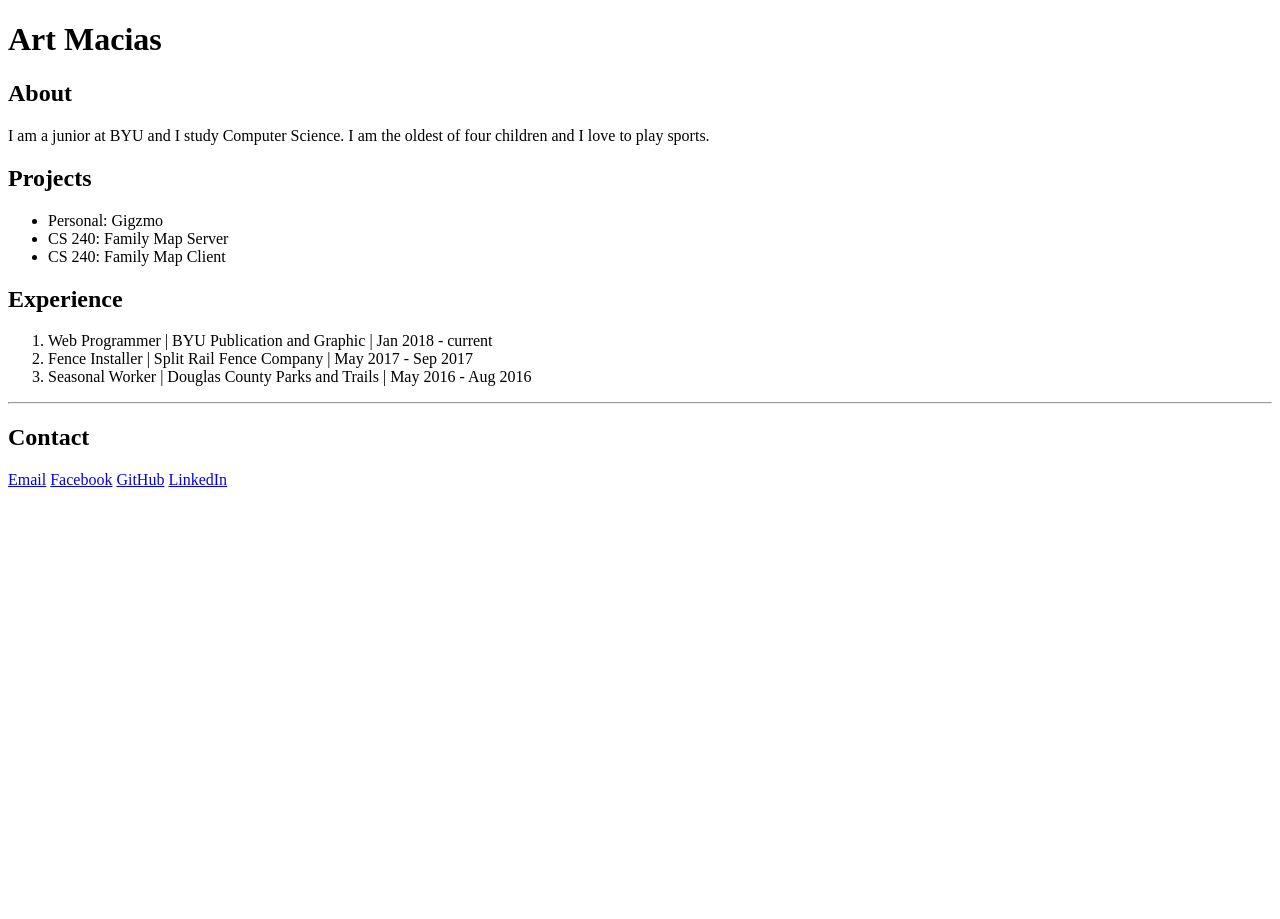
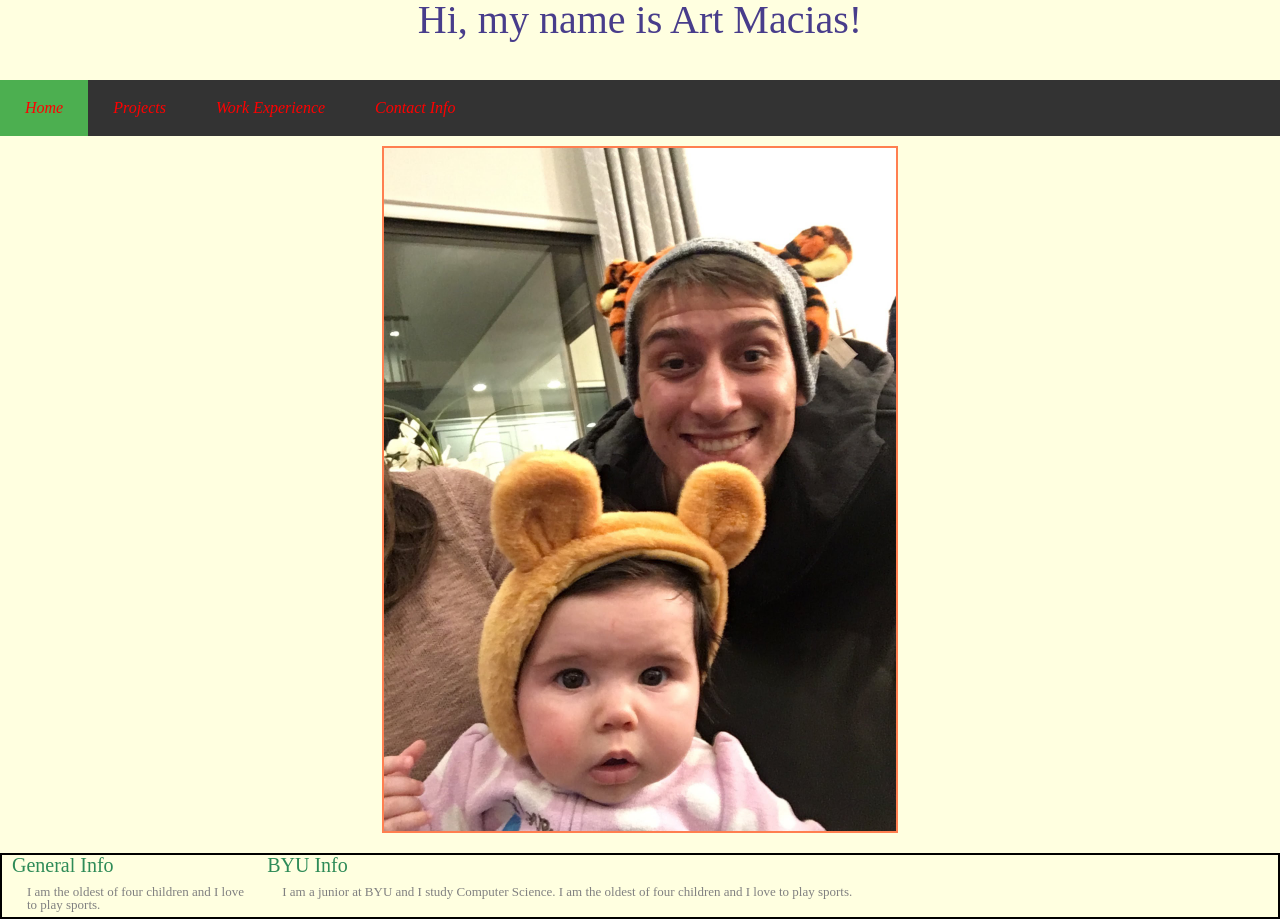
Before and after one commit to amaciasjr/gitpractice1, a plain HTML site: page index.html in a window 1280 px wide. Before the commit the page ends 800 px from the top, so only its background shows below. Drawn offline with Linux system fonts and the light colour scheme.

Commit message:
Added new portfolio files

```diff
--- a/index.html
+++ b/index.html
@@ -1,53 +1,38 @@
 <!DOCTYPE html>
 <html>
   <head>
-    <title>A basic page</title>
+    <title>About Me</title>
+    <link rel="stylesheet" href="stylesheets/portfolio.css">
   </head>
   <body>
     <header>
-      <h1>Art Macias</h1>
+      <h1>Hi, my name is Art Macias!</h1>
+      <nav>
+        <ul>
+          <li><a class="active" href="index.html">Home</a></li>
+          <li><a href="projects.html">Projects</a></li>
+          <li><a href="experience.html">Work Experience</a></li>
+          <li><a href="contact.html">Contact Info</a></li>
+        </ul>
+      </nav>
+      <img src="images/IMG_3748.JPG">
     </header>
     <main>
       <section>
         <!-- About: a short statement about you -->
-        <h2>About</h2>
-        <p>I am a junior at BYU and I study Computer Science. I am the oldest of
+        <aside>
+          <h2>General Info</h2>
+          <p>I am the oldest of four children and I love to play sports.</p>
+        </aside>
+        <article>
+          <h2>BYU Info</h2>
+          <p>I am a junior at BYU and I study Computer Science. I am the oldest of
            four children and I love to play sports.</p>
-      </section>
-
-      <section>
-        <!-- Projects: a list of at least three projects you have worked on (it doesn't matter how simple they are) -->
-        <h2>Projects</h2>
-        <ul>
-          <li>Personal: Gigzmo</li>
-          <li>CS 240: Family Map Server</li>
-          <li>CS 240: Family Map Client</li>
-        </ul>
-      </section>
-
-      <section>
-        <!-- Experience: a list of your work experience -->
-        <h2>Experience</h2>
-        <ol>
-          <li>Web Programmer | BYU Publication and Graphic | Jan 2018 - current</li>
-          <li>Fence Installer | Split Rail Fence Company | May 2017 - Sep 2017</li>
-          <li>Seasonal Worker | Douglas County Parks and Trails | May 2016 - Aug 2016</li>
-        </ol>
+         </article>
       </section>
     </main>
 
     <footer>
-      <hr>
-      <section>
-        <!-- Contact: a list of ways to contact you, including links to your LinkedIn, GitHub, or other accounts -->
-        <h2>Contact</h2>
-        <nav>
-          <a href="mailto:art.maciasjr@gmail.com?subject=Hello">Email</a>
-          <a href="https://www.facebook.com/amaciasjr.1">Facebook</a>
-          <a href="https://github.com/amaciasjr">GitHub</a>
-          <a href="https://www.linkedin.com/in/arturo-macias-jr-2663a7157/">LinkedIn</a>
-        </nav>
-      </section>
     </footer>
   </body>
 </html>
--- /dev/null
+++ b/stylesheets/portfolio.css
@@ -0,0 +1,160 @@
+/* http://meyerweb.com/eric/tools/css/reset/
+   v2.0 | 20110126
+   License: none (public domain)
+*/
+
+html, body, div, span, applet, object, iframe,
+h1, h2, h3, h4, h5, h6, p, blockquote, pre,
+a, abbr, acronym, address, big, cite, code,
+del, dfn, em, img, ins, kbd, q, s, samp,
+small, strike, strong, sub, sup, tt, var,
+b, u, i, center,
+dl, dt, dd, ol, ul, li,
+fieldset, form, label, legend,
+table, caption, tbody, tfoot, thead, tr, th, td,
+article, aside, canvas, details, embed,
+figure, figcaption, footer, header, hgroup,
+menu, nav, output, ruby, section, summary,
+time, mark, audio, video {
+  margin: 0;
+  padding: 0;
+  border: 0;
+  font-size: 100%;
+  font: inherit;
+  vertical-align: baseline;
+}
+/* HTML5 display-role reset for older browsers */
+article, aside, details, figcaption, figure,
+footer, header, hgroup, menu, nav, section {
+  display: block;
+}
+body {
+  line-height: 1;
+}
+ol, ul {
+  list-style: none;
+}
+blockquote, q {
+  quotes: none;
+}
+blockquote:before, blockquote:after,
+q:before, q:after {
+  content: '';
+  content: none;
+}
+table {
+  border-collapse: collapse;
+  border-spacing: 0;
+}
+
+/*     Color Palette
+
+#FFFFE0 = LIGHT YELLOW
+#00CED1 = DARK TURQUOISE
+#778899 = LIGHT SLATE GREY
+#2E8B57 = SEA GREEN
+#483D8B = DARK SLATE BLUE
+#FF1493 = DEEP PINK
+#808080 = GRAY
+********************************/
+
+/********************************
+Global Styles
+********************************/
+body {
+  background: #FFFFE0;
+}
+
+/********************************
+Horizontal Nav Bar
+********************************/
+nav ul {
+    list-style-type: none;
+    margin: 0;
+    padding: 0;
+    overflow: hidden;
+    background-color: #333;
+}
+
+nav li {
+    float: left;
+}
+
+nav li a {
+    display: block;
+    color: red;
+    font-style: italic;
+    text-align: center;
+    padding: 20px 25px;
+    text-decoration: none;
+}
+
+/* Change the link color to #111 (black) on hover */
+nav li a:hover:not(.active) {
+    background-color: #111;
+}
+
+.active {
+    background-color: #4CAF50;
+}
+
+/********************************
+Header
+********************************/
+h1 {
+  color: #483D8B;
+  font-size: 40px;
+  text-align: center;
+  padding-bottom: 1em;
+}
+
+img {
+    border: 2px solid #FF7F50;
+    display: block;
+    margin: 10px auto;
+    width: 40%;
+}
+
+/********************************
+Body
+********************************/
+section {
+  border: 2px solid #000;
+  display: flex;
+  margin-top: 20px;
+}
+
+aside {
+ flex: 1
+}
+
+article {
+ flex: 4
+}
+
+h2 {
+  color: #2E8B57;
+  font-size: 20px;
+  margin-left: 10px;
+  padding-bottom: 0.5em;
+  text-align: left;
+}
+
+p {
+  color: #808080;
+  font-size: 13px;
+  margin-left: 25px;
+  padding-bottom: 0.5em;
+}
+
+.other-list-items {
+  background-color: inherit;
+}
+
+.other-list-items li {
+  color: #FF1493;
+}
+
+/********************************
+Footer
+********************************/
```
Also changed, not shown: contact.html (added, +42 -0 lines), experience.html (added, +42 -0 lines), projects.html (added, +46 -0 lines), images/IMG_3748.JPG (added).
